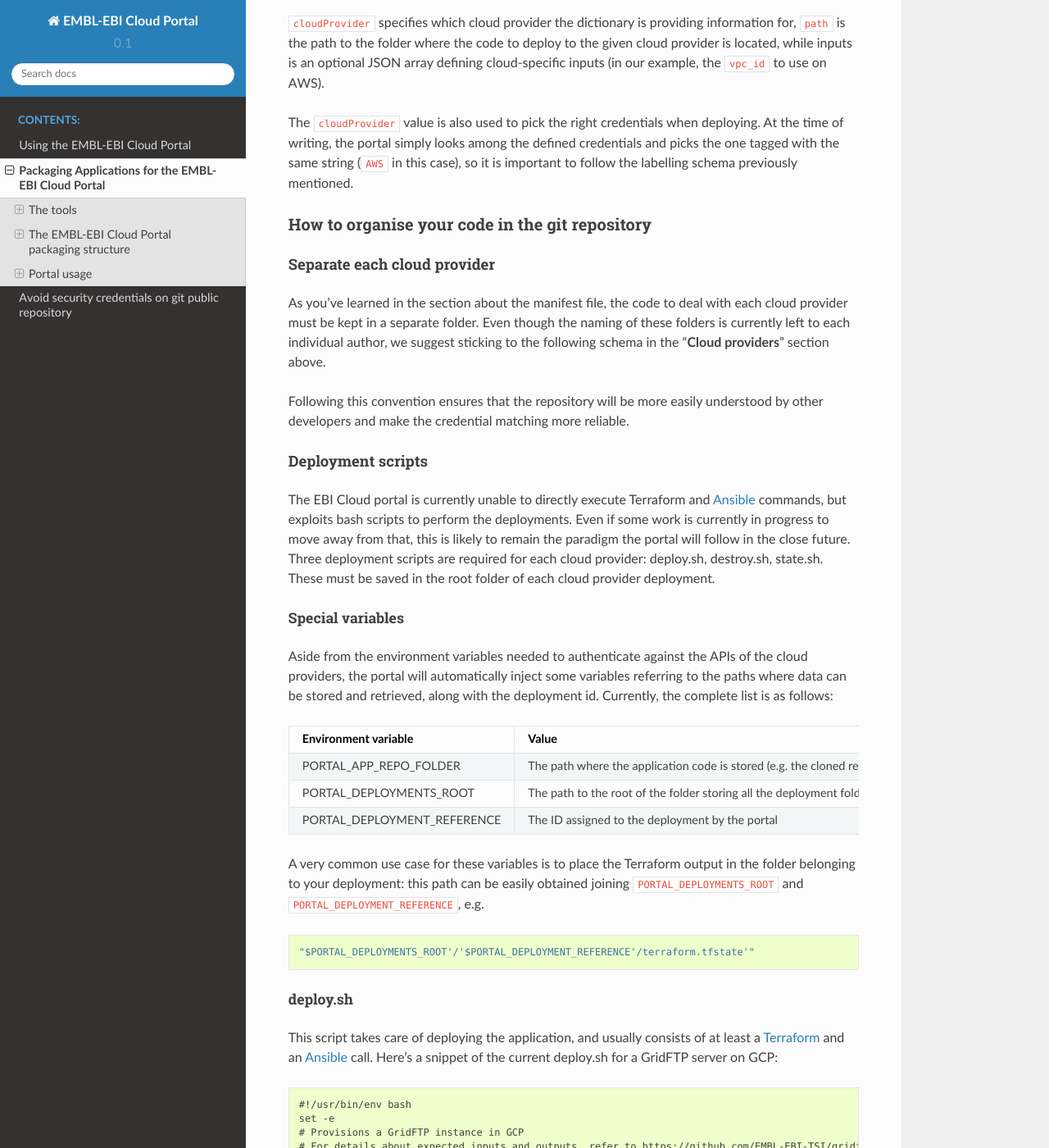
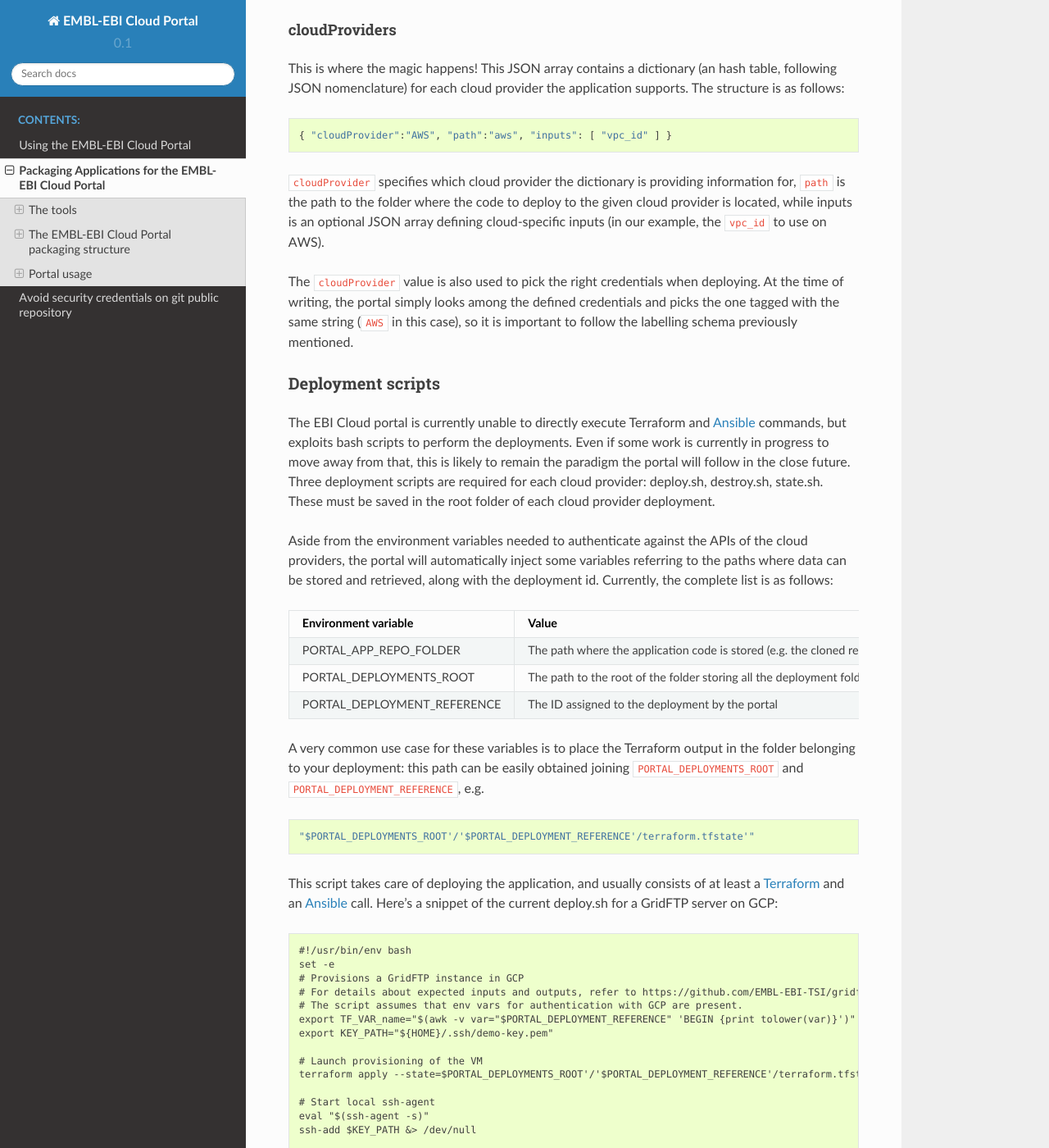
Before and after one commit to isabella232/cloud-portal-documentation, a Sphinx documentation site: the page built from docs/source/applications_packaging.rst, in a window 1280 px wide and 1400 px high, scrolled down 7350 px. Shown: the whole window at 82% size. Built offline with Sphinx 7.4.7 and the Read the Docs theme 2.0.0, drawn with Linux system fonts in a browser that asks for light colours; some of the changed text lies outside the part shown.

Commit message:
Polish general structure section

```diff
--- a/docs/source/applications_packaging.rst
+++ b/docs/source/applications_packaging.rst
@@ -418,26 +429,10 @@ the defined credentials and picks the one tagged with the same string
 (``AWS`` in this case), so it is important to follow the labelling
 schema previously mentioned.
 
-How to organise your code in the git repository
-~~~~~~~~~~~~~~~~~~~~~~~~~~~~~~~~~~~~~~~~~~~~~~~
-
-Separate each cloud provider
-^^^^^^^^^^^^^^^^^^^^^^^^^^^^
-
-As you’ve learned in the section about the manifest file, the code to
-deal with each cloud provider must be kept in a separate folder. Even
-though the naming of these folders is currently left to each individual
-author, we suggest sticking to the following schema in the “**Cloud
-providers**” section above.
-
-Following this convention ensures that the repository will be more
-easily understood by other developers and make the credential matching
-more reliable.
-
-
+.. _deployment-scripts:
 
 Deployment scripts
-^^^^^^^^^^^^^^^^^^
+~~~~~~~~~~~~~~~~~~
 
 The EBI Cloud portal is currently unable to directly execute Terraform
 and |ansible| commands, but exploits bash scripts to perform the
```
Also changed, not shown: other parts of docs/source/applications_packaging.rst (+13 -2 lines).
